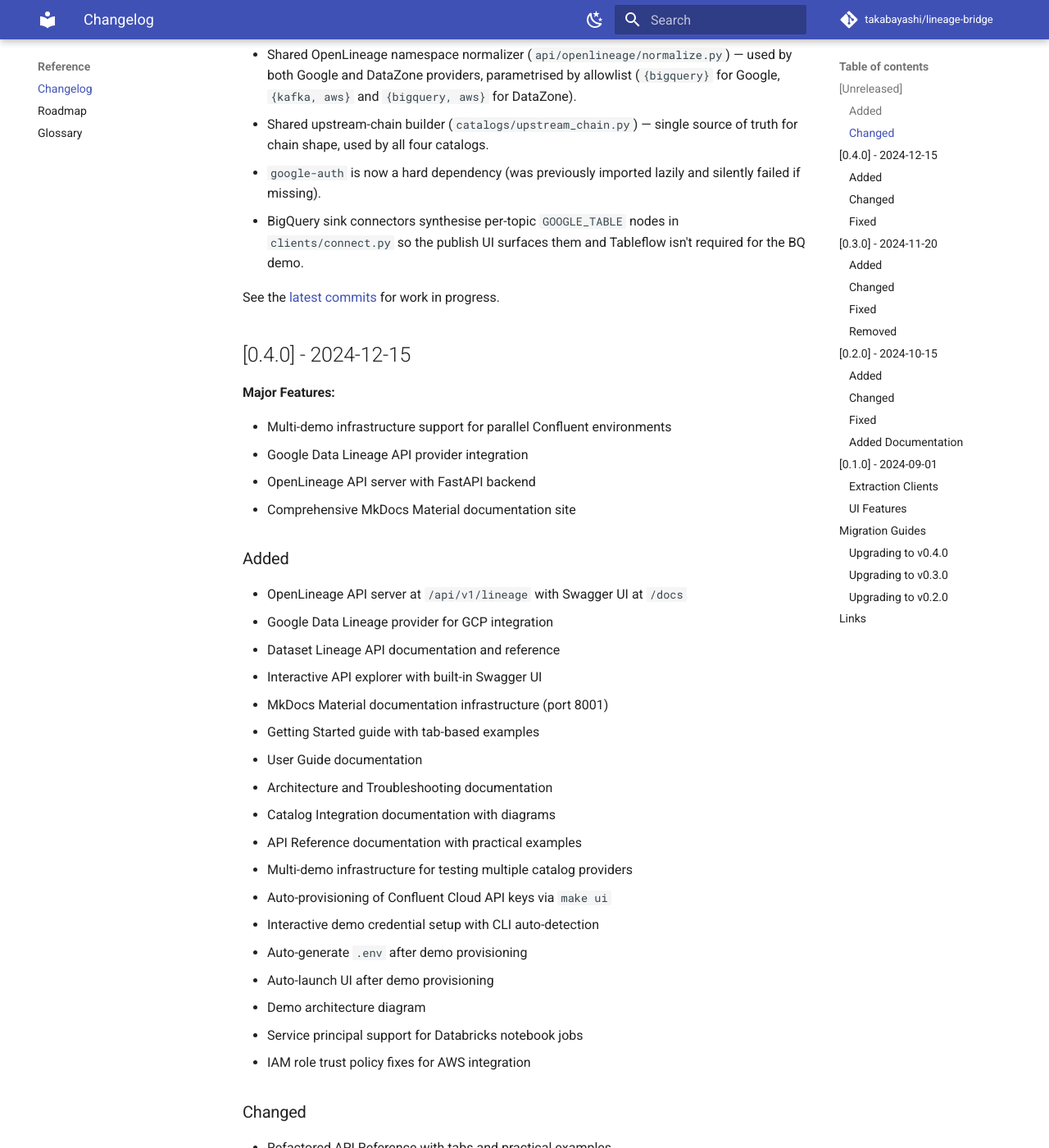
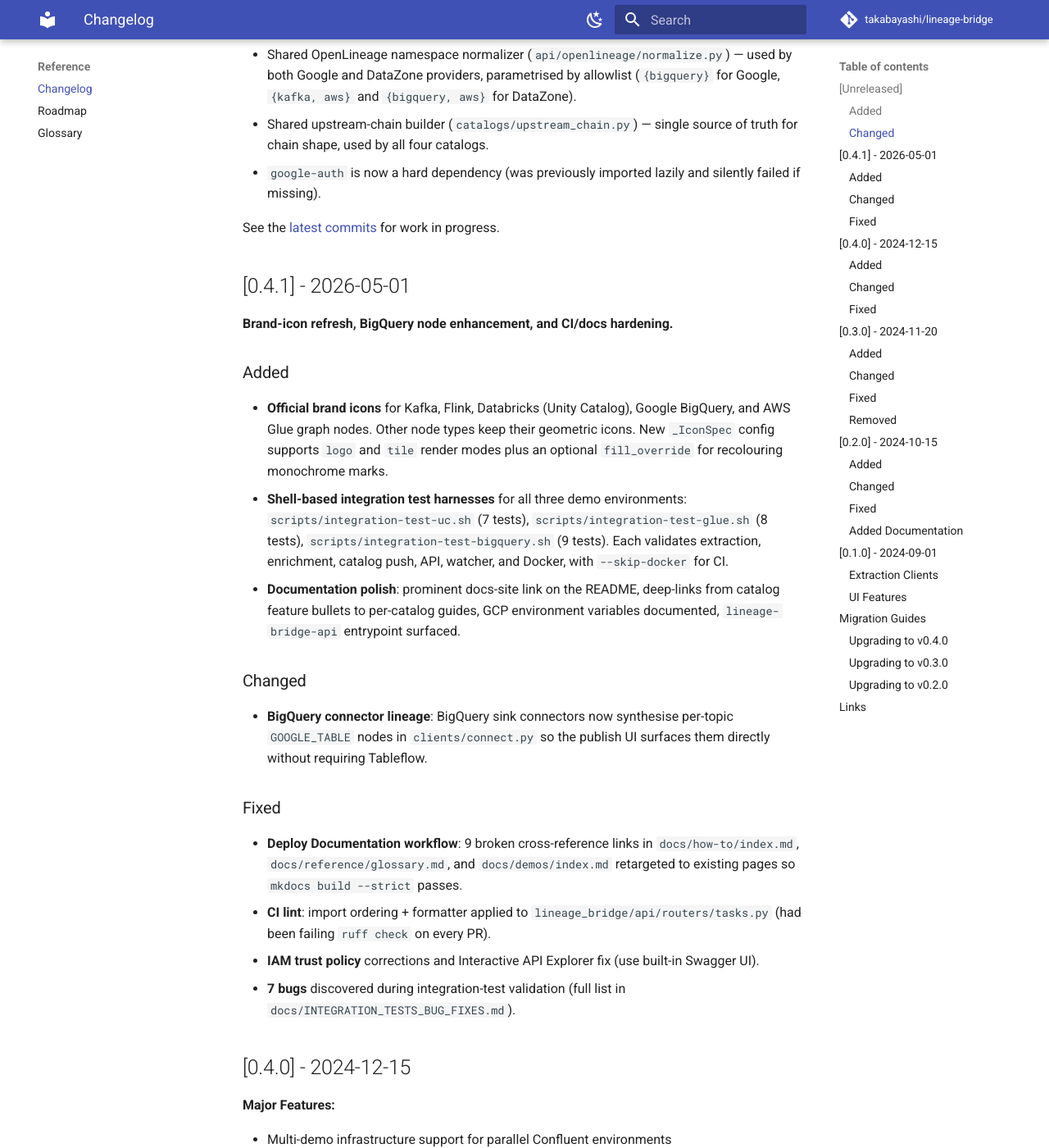
Before and after one commit to takabayashi/lineage-bridge, an MkDocs documentation site: the page built from docs/reference/changelog.md, in a window 1280 px wide and 1400 px high, scrolled down 1075 px. Shown: the whole window at 82% size. Built offline with MkDocs 1.6.1 and Material for MkDocs 9.7.7, drawn with Linux system fonts in a browser that asks for light colours; comment, search, counter and statistics services are not loaded; the version menu is left out.

Commit message:
Bump version to 0.4.1
Patch release covering everything merged since v0.4.0:
- Official brand icons for Kafka/Flink/Databricks/BigQuery/Glue
- BigQuery connector now synthesises per-topic GOOGLE_TABLE nodes
- Shell-based integration test harnesses for UC/Glue/BigQuery demos
- Docs site link in README + catalog deep-links + GCP env var docs
- Fixed broken cross-reference links blocking Deploy Documentation
- Lint/format fix for tasks.py blocking CI
- 7 bugs caught during integration-test validation

Co-Authored-By: Claude Opus 4.7 <noreply@anthropic.com>

```diff
--- a/docs/reference/changelog.md
+++ b/docs/reference/changelog.md
@@ -20,9 +20,29 @@ All notable changes to LineageBridge are documented here. The format follows [Ke
 - Shared OpenLineage namespace normalizer (`api/openlineage/normalize.py`) — used by both Google and DataZone providers, parametrised by allowlist (`{bigquery}` for Google, `{kafka, aws}` and `{bigquery, aws}` for DataZone).
 - Shared upstream-chain builder (`catalogs/upstream_chain.py`) — single source of truth for chain shape, used by all four catalogs.
 - `google-auth` is now a hard dependency (was previously imported lazily and silently failed if missing).
-- BigQuery sink connectors synthesise per-topic `GOOGLE_TABLE` nodes in `clients/connect.py` so the publish UI surfaces them and Tableflow isn't required for the BQ demo.
 
 See the [latest commits](https://github.com/takabayashi/lineage-bridge/commits/main) for work in progress.
+
+## [0.4.1] - 2026-05-01
+
+**Brand-icon refresh, BigQuery node enhancement, and CI/docs hardening.**
+
+### Added
+
+- **Official brand icons** for Kafka, Flink, Databricks (Unity Catalog), Google BigQuery, and AWS Glue graph nodes. Other node types keep their geometric icons. New `_IconSpec` config supports `logo` and `tile` render modes plus an optional `fill_override` for recolouring monochrome marks.
+- **Shell-based integration test harnesses** for all three demo environments: `scripts/integration-test-uc.sh` (7 tests), `scripts/integration-test-glue.sh` (8 tests), `scripts/integration-test-bigquery.sh` (9 tests). Each validates extraction, enrichment, catalog push, API, watcher, and Docker, with `--skip-docker` for CI.
+- **Documentation polish**: prominent docs-site link on the README, deep-links from catalog feature bullets to per-catalog guides, GCP environment variables documented, `lineage-bridge-api` entrypoint surfaced.
+
+### Changed
+
+- **BigQuery connector lineage**: BigQuery sink connectors now synthesise per-topic `GOOGLE_TABLE` nodes in `clients/connect.py` so the publish UI surfaces them directly without requiring Tableflow.
+
+### Fixed
+
+- **Deploy Documentation workflow**: 9 broken cross-reference links in `docs/how-to/index.md`, `docs/reference/glossary.md`, and `docs/demos/index.md` retargeted to existing pages so `mkdocs build --strict` passes.
+- **CI lint**: import ordering + formatter applied to `lineage_bridge/api/routers/tasks.py` (had been failing `ruff check` on every PR).
+- **IAM trust policy** corrections and Interactive API Explorer fix (use built-in Swagger UI).
+- **7 bugs** discovered during integration-test validation (full list in `docs/INTEGRATION_TESTS_BUG_FIXES.md`).
 
 ## [0.4.0] - 2024-12-15
 
--- a/lineage_bridge/__init__.py
+++ b/lineage_bridge/__init__.py
@@ -2,4 +2,4 @@
 # Licensed under the Apache License, Version 2.0
 """LineageBridge - Stream lineage extraction and visualization for Confluent Cloud."""
 
-__version__ = "0.4.0"
+__version__ = "0.4.1"
--- a/pyproject.toml
+++ b/pyproject.toml
@@ -1,6 +1,6 @@
 [project]
 name = "lineage-bridge"
-version = "0.4.0"
+version = "0.4.1"
 description = "Extract stream lineage from Confluent Cloud and visualize it"
 requires-python = ">=3.11"
 license = "Apache-2.0"
```
